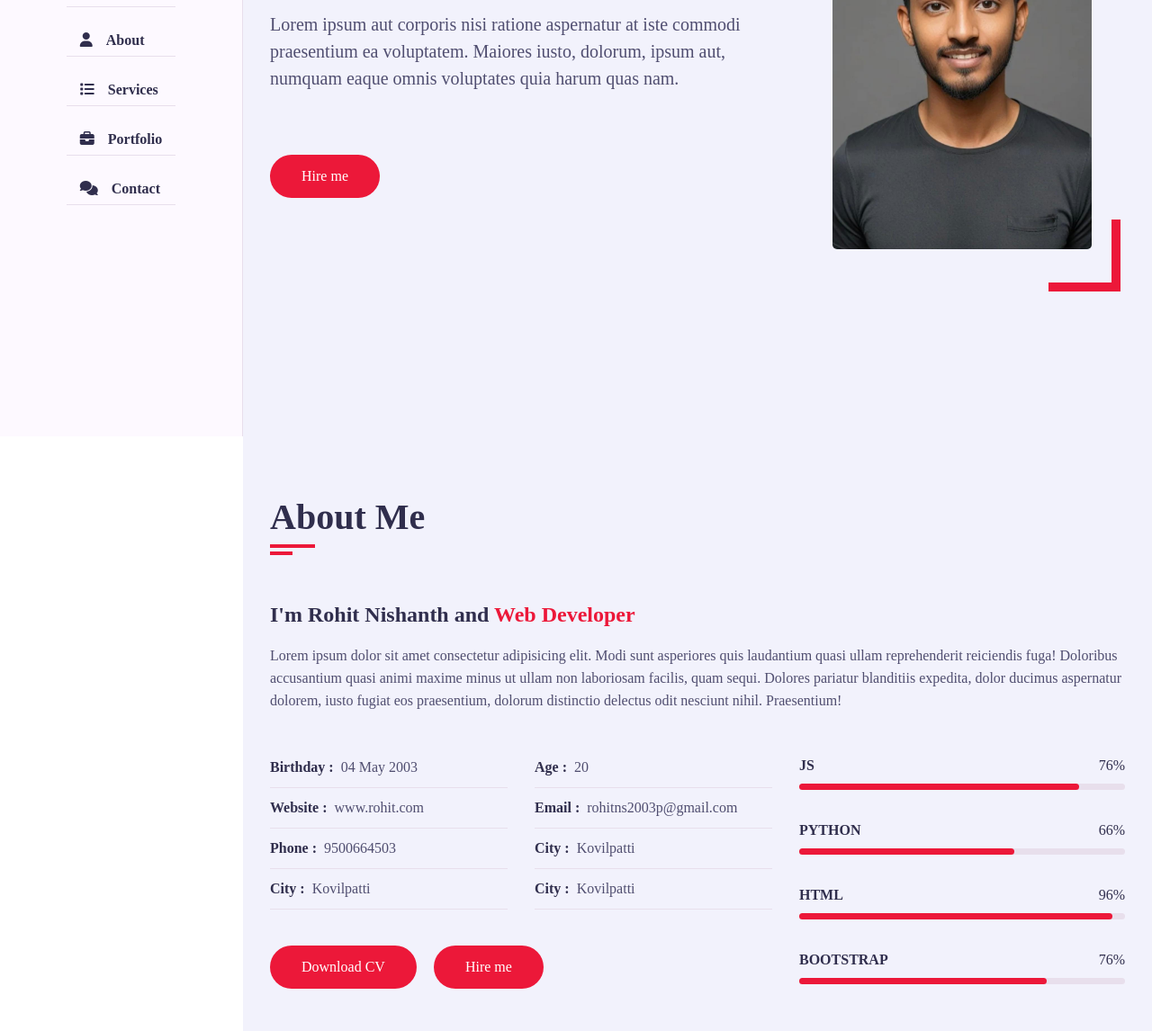
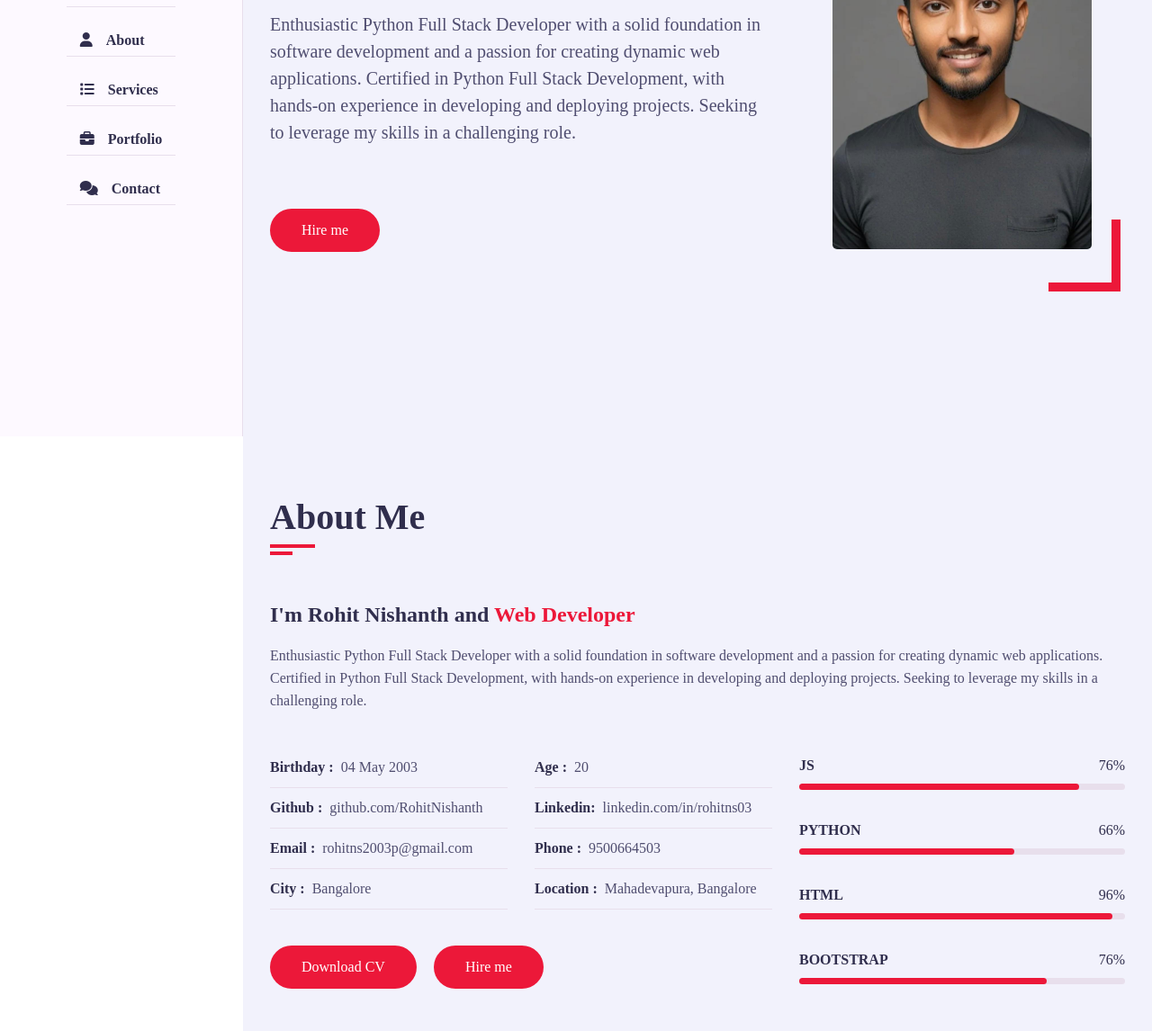
Before and after one commit to RohitNishanth/my_portfolio, a plain HTML site: page index.html in a window 1280 px wide. Shown: the part 315-1461 px from the top of the page at 90% size. Drawn offline with nearby package versions, Linux system fonts and the light colour scheme; a web font is replaced by a local one.

Commit message:
new things added

```diff
--- a/index.html
+++ b/index.html
@@ -38,7 +38,8 @@
                         <div class="home-info padd-15">
                             <h3 class="hello">Hello , my name is <span class="name">Rohit Nishanth</span></h3>
                             <h3 class="my-profession">I'm a <span class="typing">web developer</span></h3>
-                            <p>Lorem ipsum aut corporis nisi ratione aspernatur at iste commodi praesentium ea voluptatem. Maiores iusto, dolorum, ipsum aut, numquam eaque omnis voluptates quia harum quas nam.</p>
+                            <p>Enthusiastic Python Full Stack Developer with a solid foundation in software development and a passion for creating dynamic web applications. Certified in Python Full Stack Development, with hands-on experience in developing and deploying projects. Seeking to leverage my skills in a challenging role.
+                            </p>
                             <a href="#contact" class="btn hire-me">Hire me </a>
 
 
@@ -62,7 +63,8 @@
                             <div class="row">
                                 <div class="about-text padd-15">
                                     <h3>I'm Rohit Nishanth and <span>Web Developer</span></h3>
-                                    <p>Lorem ipsum dolor sit amet consectetur adipisicing elit. Modi sunt asperiores quis laudantium quasi ullam reprehenderit reiciendis fuga! Doloribus accusantium quasi animi maxime minus ut ullam non laboriosam facilis, quam sequi. Dolores pariatur blanditiis expedita, dolor ducimus aspernatur dolorem, iusto fugiat eos praesentium, dolorum distinctio delectus odit nesciunt nihil. Praesentium!</p>
+                                    <p>Enthusiastic Python Full Stack Developer with a solid foundation in software development and a passion for creating dynamic web applications. Certified in Python Full Stack Development, with hands-on experience in developing and deploying projects. Seeking to leverage my skills in a challenging role.
+                                    </p>
                                 </div>
                             </div>
                             <div class="row">
@@ -75,28 +77,30 @@
                                             <p>Age : <span>20</span></p>
                                         </div>
                                         <div class="info-item padd-15">
-                                            <p>Website : <span> www.rohit.com</span></p>
+                                            <p>Github : <span> github.com/RohitNishanth</span></p>
+                                        </div>
+                                        <div class="info-item padd-15">
+                                            <p> Linkedin: <span>linkedin.com/in/rohitns03</span></p>
                                         </div>
                                         <div class="info-item padd-15">
                                             <p>Email : <span>rohitns2003p@gmail.com</span></p>
                                         </div>
+
                                         <div class="info-item padd-15">
                                             <p>Phone : <span>9500664503</span></p>
                                         </div>
                                         <div class="info-item padd-15">
-                                            <p>City : <span>Kovilpatti</span></p>
+                                            <p>City : <span>Bangalore</span></p>
                                         </div>
+
                                         <div class="info-item padd-15">
-                                            <p>City : <span>Kovilpatti</span></p>
-                                        </div>
-                                        <div class="info-item padd-15">
-                                            <p>City : <span>Kovilpatti</span></p>
+                                            <p>Location : <span>Mahadevapura, Bangalore</span></p>
                                         </div>
 
                                     </div>
                                     <div class="row">
                                         <div class="buttons padd-15">
-                                            <a href="#" class="btn">Download CV</a>
+                                            <a href="https://drive.google.com/file/d/1jfBSyrUVOOqX086NLvoJ6aVmbRuxzQDY" class="btn">Download CV</a>
                                             <a href="#contact" class="btn hire-me">Hire me</a>
                                         </div>
                                     </div>
@@ -288,7 +292,7 @@
                         <div class="portfolio-item padd-15">
                             <div class="portfolio-item-inner shadow-dark">
                                 <div class="portfolio-img">
-                                    <img src="images.jpeg" alt="Rollsroys">
+                                    <img src="projectRestaurant copy.jpg"  alt="Rollsroys">
                                 </div>
                             </div>
                         </div>
```
Also changed, not shown: projectRestaurant copy.jpg (added), projectRestaurant.jpg (added).
